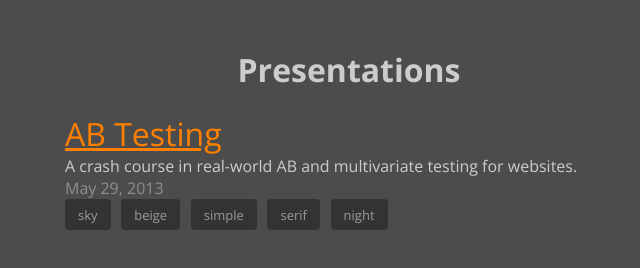
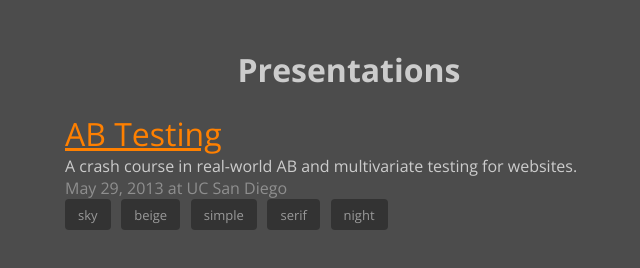
Before and after one commit to jeremyricketts/presentations.jeremyricketts.com, a website: page index.html in a window 1280 px wide. Shown: the full height of the page, 291-931 px from the left. Drawn offline with nearby package versions, Linux system fonts and the light colour scheme.

Commit message:
More files

```diff
--- a/index.html
+++ b/index.html
@@ -38,7 +38,7 @@
 
 			<dt><a href="/abtesting/" title="abtesting">AB Testing</a></dt>
 			<dd>A crash course in real-world AB and multivariate testing for websites.<br>
-				<span class="date">May 29, 2013</span><br>
+				<span class="date">May 29, 2013 at UC San Diego</span><br>
 				<span class="themes">
 					<a href="/abtesting/?theme=sky" title="sky">sky</a>
 					<a href="/abtesting/?theme=beige" title="beige">beige</a>
```
Also changed, not shown: README.md.
